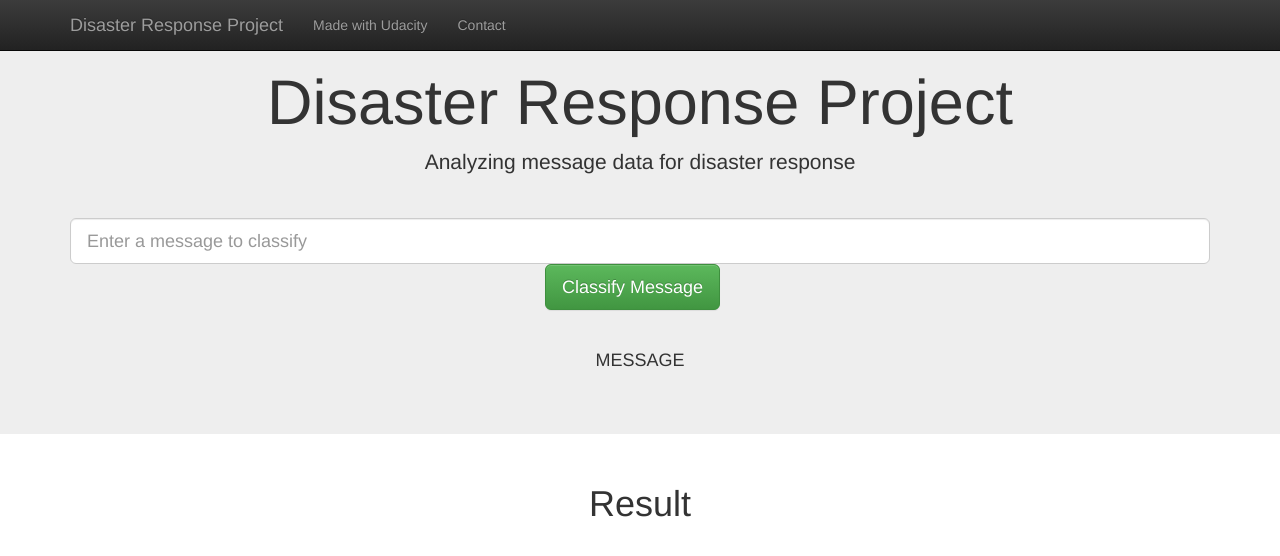
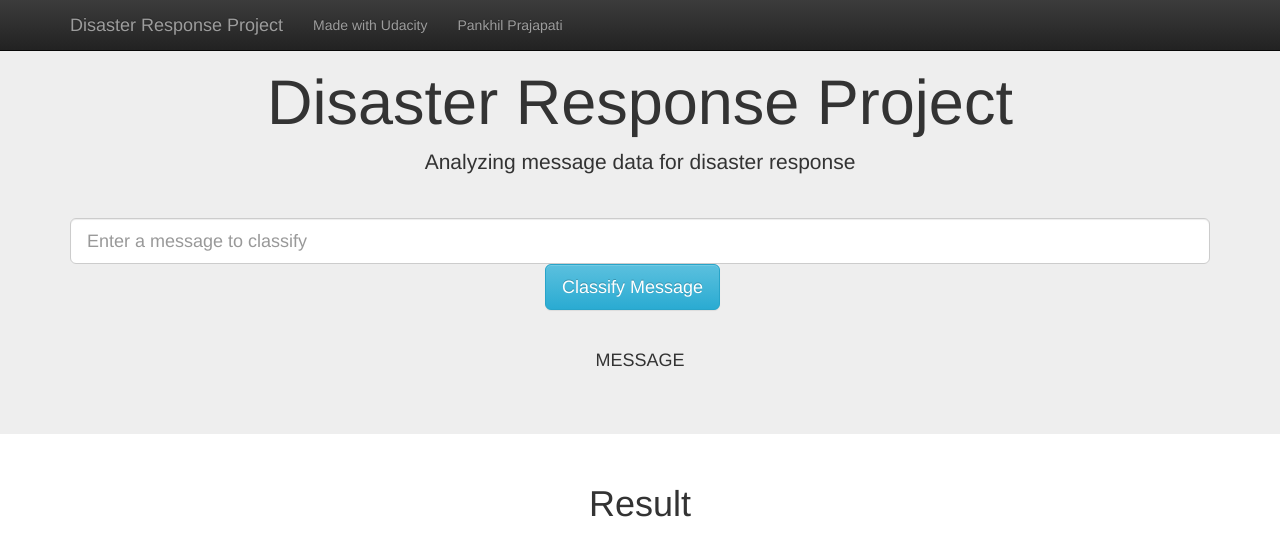
Before and after one commit to pankhilprajapati/Disaster-Response-pipeline, a Python web app: template app/templates/go.html in a window 1280 px wide. Shown: the top 556 px of the page. Run offline with Jinja, Linux system fonts and the light colour scheme; the template is opened without the code that fills it, so the values that code supplies are empty; some libraries are stand-ins or nearby versions.

Commit message:
Some changes

```diff
--- a/app/run.py
+++ b/app/run.py
@@ -154,7 +154,7 @@ def index():
             y=df_message_bigrams[0].values[:N],
             orientation='h',
           marker=dict(
-        color='rgba(255, 0, 0, 0.6)'
+        color='rgba(0, 0, 255, 0.6)'
     )
       )
             ],
@@ -174,7 +174,7 @@ def index():
             y=df_message_trigrams[0].values[:N],
             orientation='h',
           marker=dict(
-        color='rgba(255, 0, 0, 0.6)'
+        color='rgba(0, 255, 0, 0.6)'
     )
       )
             ],
@@ -220,7 +220,7 @@ def go():
 
 
 def main():
-    app.run(debug=True)
+
 
 
 if __name__ == '__main__':
--- a/app/templates/master.html
+++ b/app/templates/master.html
@@ -23,7 +23,7 @@
         <div id="navbar" class="collapse navbar-collapse">
             <ul class="nav navbar-nav">
                 <li><a href="https://www.udacity.com/">Made with Udacity</a></li>
-                <li><a href="https://github.com/">Contact</a></li>
+                <li><a href="https://github.com/pankhilprajapati">Pankhil Prajapati</a></li>
             </ul>
         </div>
     </div>
@@ -41,7 +41,7 @@
                 <form action="/go" method="get">
                     <input type="text" class="form-control form-control-lg" name="query" placeholder="Enter a message to classify">
                     <div class="col-lg-offset-5 pt-3">
-                        <button type="submit" class="btn btn-lg btn-success">Classify Message</button>
+                        <button type="submit" class="btn btn-lg btn-info">Classify Message</button>
                     </div>
                 </form>
             </div>
```
Also changed, not shown: 1 other file.
